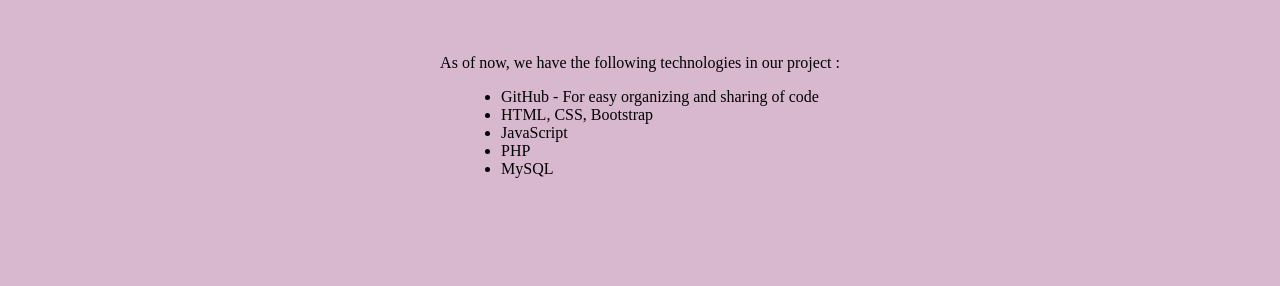
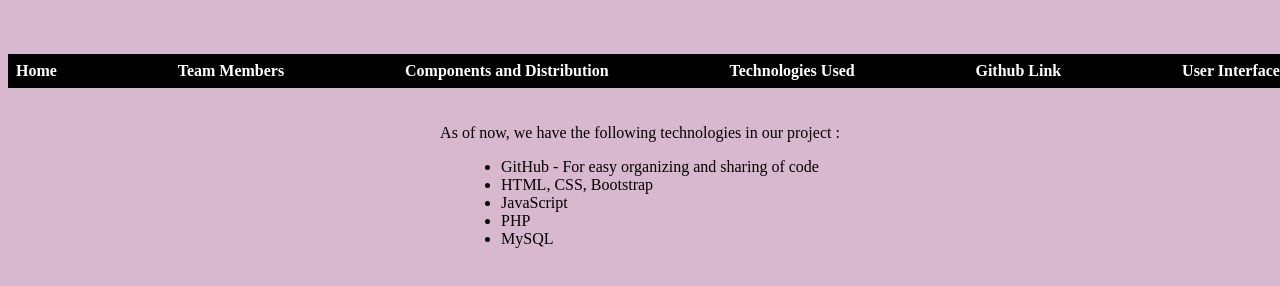
Before and after one commit to harrithha/harrithha.github.io, a plain HTML site: page Technologies.html in a window 1280 px wide. Shown: the part 48-334 px from the top of the page. Drawn offline with Linux system fonts and the light colour scheme.

Commit message:
Final changes

```diff
--- a/Technologies.html
+++ b/Technologies.html
@@ -7,6 +7,15 @@
         </head>
     <h1> Technologies Used </h1>
     <br><br>
+    <div class="navbar">
+        <a class="nav" style="text-decoration:none" Href="index.html"> Home </a>
+        <a class="nav" style="text-decoration:none" Href="TeamMembers.html"> Team Members </a>
+        <a class="nav" style="text-decoration:none" Href="Components.html"> Components and Distribution</a>
+        <a class="nav" style="text-decoration:none" Href="Technologies.html"> Technologies Used </a>
+        <a class="nav" style="text-decoration:none" Href="Github.html"> Github Link </a>
+        <a class="nav" style="text-decoration:none" Href="UI.html"> User Interface </a>
+       </div>
+       <br><br>
         <body>
         <div class="tech"> As of now, we have the following technologies in our project : </div>
         <div class="members">
--- a/globalStyles.css
+++ b/globalStyles.css
@@ -35,3 +35,23 @@
 span{
     text-align: center;
 }
+
+.navbar
+{
+    width: 100%;
+    padding: 0;
+    margin: 0;
+    padding : 8px;
+    margin-bottom: 0px;
+    background-color: black;
+    color: azure;
+    display: flex;
+    flex-direction: row;
+    justify-content: space-between;
+    text-decoration: none;
+    font-weight: bold;
+}
+
+a.nav{
+    color: white;
+}
```
Also changed, not shown: Components.html (+8 -0 lines), Github.html (+8 -1 lines), TeamMembers.html (+8 -0 lines), UI.html (+9 -0 lines), index.html (+1 -0 lines).
